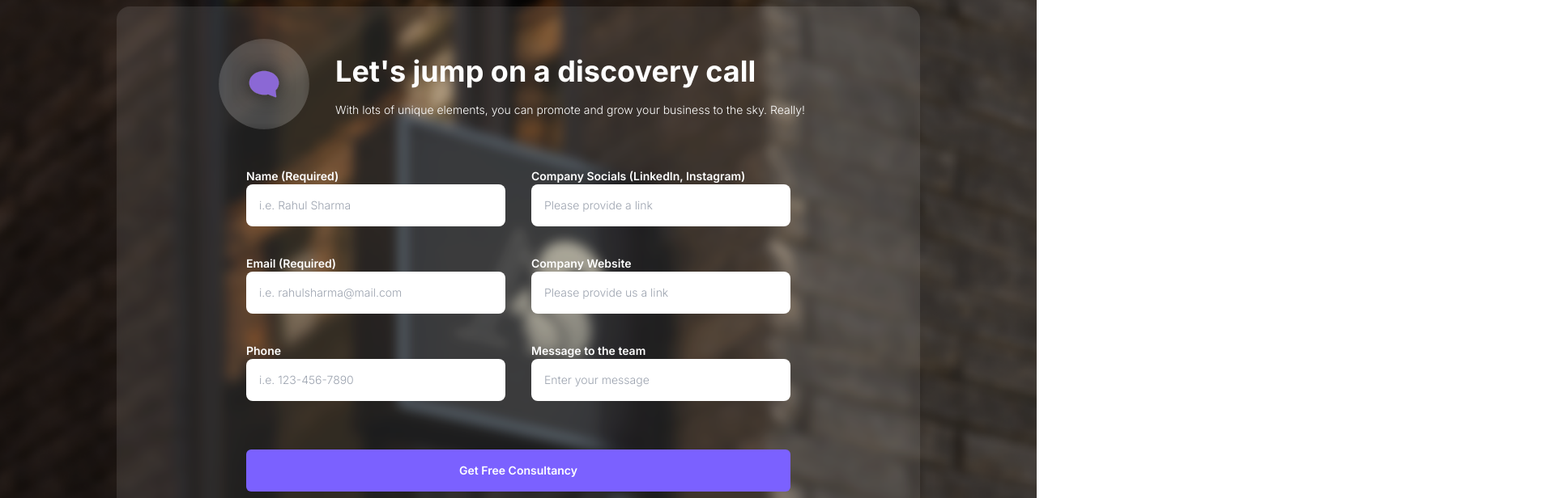
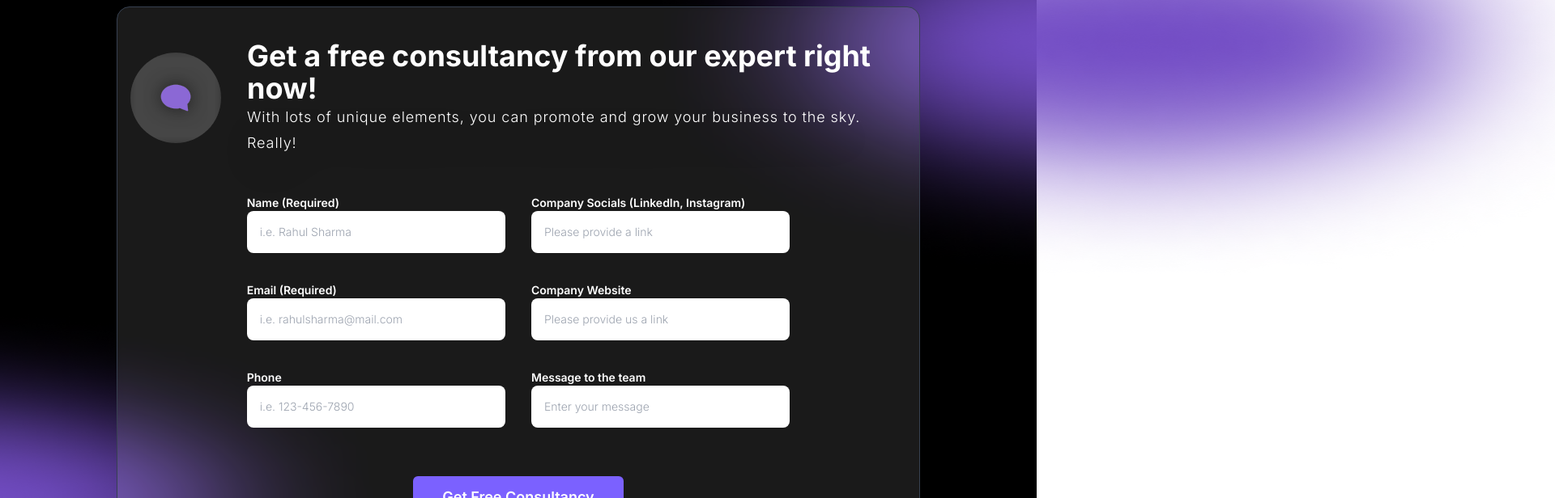
Before and after one commit to Anonymous-Squirrels/Canadian-Squirrels, a Next.js app: page /services in a window 1280 px wide. Shown: the part 3800-4416 px from the top of the page at 81% size, 1920 px wide, since content can reach past the window. Built offline with nearby package versions, Linux system fonts and the light colour scheme.

Commit message:
feat:contact us section

```diff
--- a/app/globals.css
+++ b/app/globals.css
@@ -4,6 +4,10 @@
 
 html {
   @apply scroll-smooth
+}
+
+body{
+  overflow-x: hidden;
 }
 
 .scroll-text {
--- a/app/styles.css
+++ b/app/styles.css
@@ -14,6 +14,8 @@ body {
   color: #000;
   margin: 0;
   padding: 0;
+  overflow-x: hidden;
+
 }
 
 .swiper {
--- a/components/ContactUs.tsx
+++ b/components/ContactUs.tsx
@@ -10,6 +10,7 @@ import * as z from "zod";
 import { zodResolver } from "@hookform/resolvers/zod";
 import { sendMail } from "@/actions/resend";
 import { toast } from "sonner";
+import Image from "next/image";
 
 function ContactUs() {
   const {
@@ -57,14 +58,28 @@ function ContactUs() {
   return (
     <div
       id="contact"
-      className="bg-contact-us bg-center bg-cover h-fit flex flex-col items-center text-white py-7 md:py-14 md:px-36"
+      className="relative bg-black bg-center bg-cover h-fit flex flex-col items-center text-white py-7 md:py-14 md:px-36"
     >
+               <Image
+                src="/assets/contact-us-shadow.png"
+                alt="logo"
+                width={2000}
+                height={500}
+                className="absolute -bottom-[15%] -left-[60%] z-10 h-[500px] w-[2000px]"
+              />
+               <Image
+                src="/assets/contact-us-shadow.png"
+                alt="logo"
+                width={2000}
+                height={500}
+                className="absolute -top-[25%] -right-[60%] z-30 h-[600px] w-[2000px]"
+              />
       <GlassMorphism
         variant={"light"}
-        className="invisible md:visible w-full rounded-2xl"
+        className="invisible md:visible w-full rounded-2xl z-40 border border-gray-700"
       >
         <div className="flex flex-col items-center justify-between md:justify-around gap-y-6 md:gap-y-0 w-full visible md:mt-6">
-          <div className="md:w-full px-4 md:px-0 flex flex-col md:flex-row items-center justify-center gap-x-4">
+          <div className="md:w-full px-4 md:px-0 flex flex-col md:flex-row items-center gap-x-4">
             <GlassMorphism
               variant="light"
               className="rounded-full p-0 text-white w-fit h-fit self-start md:self-auto"
@@ -73,12 +88,11 @@ function ContactUs() {
             </GlassMorphism>
 
             <div className=" w-full md:w-fit mt-5 md:mt-0 md:px-4">
-              <span className="text-2xl md:text-4xl font-bold block my-3 leading-normal">
-                Let&apos;s jump on a discovery call
+              <span className="text-2xl md:text-4xl font-bold block leading-normal">
+              Get a free consultancy from our expert right now!
               </span>
-              <span className="text-sm font-light leading-8">
-                With lots of unique elements, you can promote and grow your
-                business to the sky. Really!
+              <span className="text-lg font-light tracking-wider drop-shadow-2xl leading-8">
+              With lots of unique elements, you can promote and grow your business to the sky. Really!
               </span>
             </div>
           </div>
@@ -89,7 +103,7 @@ function ContactUs() {
           >
             <form
               onSubmit={handleSubmit1(onSubmit)}
-              className="grid grid-cols-1 gap-x-8 "
+              className="grid grid-cols-1 gap-x-8 border-4"
             >
               <div className="h-fit w-full">
                 <Input
@@ -325,15 +339,18 @@ function ContactUs() {
                 )}
               </div>
 
-              <Button
+                <div className="flex items-center justify-center col-span-2">
+                <Button
                 variant="primary"
                 isSubmitting={isSubmitting2}
-                className={`font-semibold w-full rounded-md mt-8 md:col-span-2 hover:opacity-90 ${
+                className={`font-semibold text-lg rounded-md mt-8 px-9 hover:opacity-90 bg-[#734DC5] ${
                   isSubmitting2 && "opacity-90"
                 }`}
               >
                 {isSubmitting2 ? "Submitting..." : "Get Free Consultancy"}
               </Button>
+                </div>
+
             </form>
           </div>
         </div>
--- a/components/Home/Testimonials.tsx
+++ b/components/Home/Testimonials.tsx
@@ -17,6 +17,7 @@ function Testimonials() {
     <div className="h-fit flex flex-col gap-y-6 md:gap-y-10 bg-black text-white pt-8 pb-4 md:py-14">
       <div className="text-center grid place-items-center">
         <Button
+        variant="secondary"
           className="flex items-center gap-3 border-[#B897FF] border-[1px] text-white"
         >
           <Message /> Testimonials
--- a/components/ui/Button.tsx
+++ b/components/ui/Button.tsx
@@ -16,14 +16,14 @@ function Button({
   let btnStyle;
   switch (variant) {
     case "primary":
-      btnStyle = "bg-sq-violet text-white";
+      btnStyle = "bg-sq-violet text-white px-28 p-3";
       break;
     case "secondary":
       btnStyle =
-        "bg-transparent border-2 border-sq-violet text-sq-violet active:bg-sq-violet active:border-white md:hover:bg-sq-violet md:hover:border-white";
+        "bg-transparent border-2 border-sq-violet p-2 md:p-4 text-sq-violet active:bg-sq-violet active:border-white md:hover:bg-sq-violet md:hover:border-white";
       break;
     case "light":
-      btnStyle = "bg-white text-black";
+      btnStyle = "bg-white p-2 md:p-4 text-black";
       break;
   }
   return (
@@ -31,7 +31,7 @@ function Button({
       onClick={onClick}
       type="submit"
       disabled={isSubmitting}
-      className={`transition-all duration-300 p-2 md:p-4 rounded-full ${btnStyle} ${className} `}
+      className={`transition-all duration-300  rounded-full ${btnStyle} ${className} `}
     >
       {children}
     </button>
```
Also changed, not shown: public/assets/contact-us-shadow.png (added).
